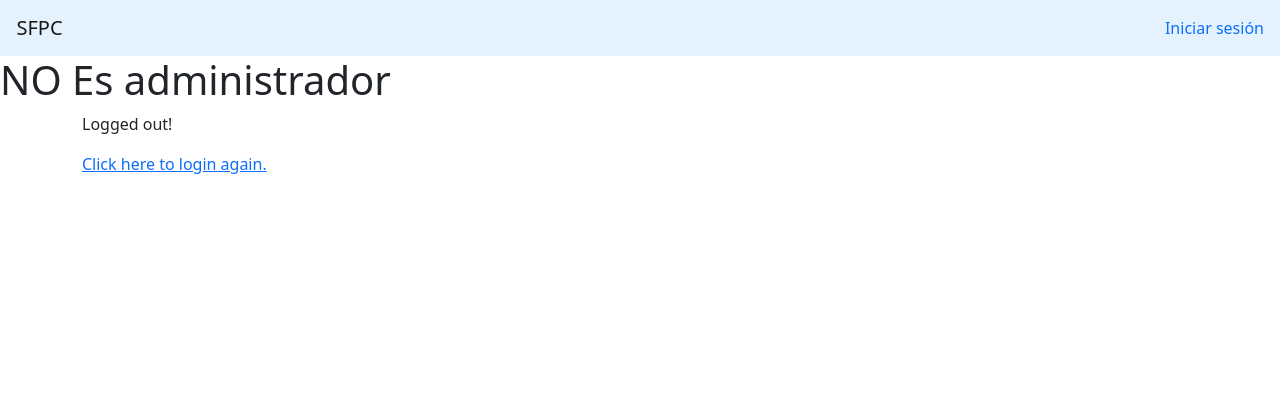
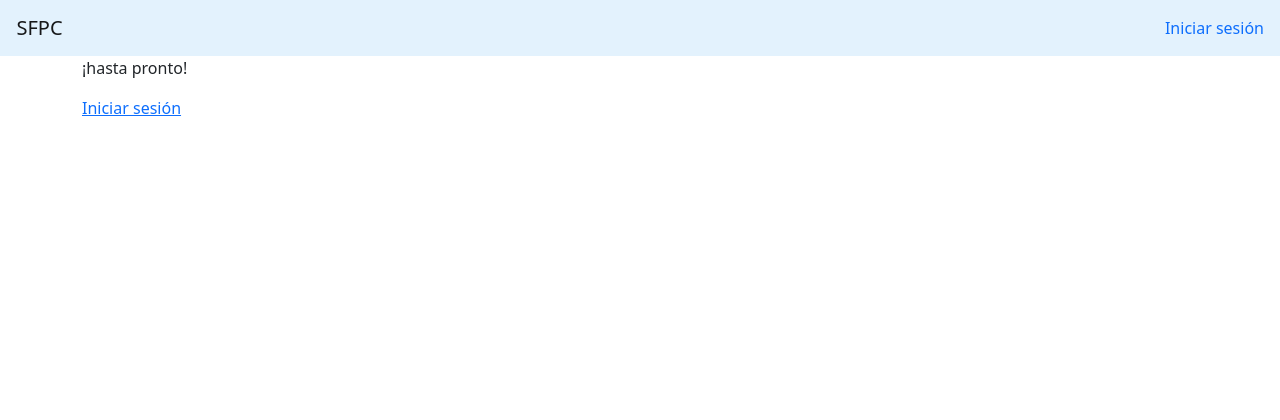
Before and after one commit to FFloresM/remoto, a Django app: page /accounts/logout/ in a window 1280 px wide. Shown: the top 420 px of the page. Run offline with Django 3.2, Linux system fonts and the light colour scheme; some libraries are stand-ins or nearby versions.

Commit message:
root url

```diff
--- a/remoto/urls.py
+++ b/remoto/urls.py
@@ -17,6 +17,7 @@ from django.contrib import admin
 from django.urls import path, include
 from django.conf import settings
 from django.conf.urls.static import static
+from django.views.generic import RedirectView
 
 admin.site.site_header = 'Gestión de datos y administación de usuarios SFPC'
 
@@ -25,4 +26,5 @@ urlpatterns = [
     path('app/', include('app.urls', namespace='app')),
     path('appremoto/', include('appremoto.urls', namespace='appremoto')),
     path('accounts/', include('django.contrib.auth.urls')),
+    path('', RedirectView.as_view(url='/appremoto/', permanent=True)),
 ] + static(settings.MEDIA_URL, document_root=settings.MEDIA_ROOT)
--- a/templates/base_generic.html
+++ b/templates/base_generic.html
@@ -36,19 +36,21 @@
           </div>
           {%endif%}
         </div>
-        {% if user.is_authenticated %}
-        <span class="navbar-text">Usiario: {{ user.get_username }}</span>
-     <a class="nav-link" href="{% url 'logout'%}?next={{request.path}}">Cerrar sesión</a>
-   {% else %}
-     <a class="nav-link" href="{% url 'login'%}">Iniciar sesión</a>
-   {% endif %}
+        {% if user.is_authenticated%}
+          {% if user|has_group:'Administrador' %}
+            <span class="navbar-text">Administrador: {{ user.get_username }}</span>
+          {% elif user|has_group:'Cliente'%}
+            <span class="navbar-text">Cliente: {{ user.get_username }}</span>
+          {% elif user|has_group:'Fiscalizador'%}
+            <span class="navbar-text">Fiscalizador: {{ user.get_username }}</span>
+          {% endif %}
+          <a class="nav-link" href="{% url 'logout'%}">Cerrar sesión</a>
+        {% else %}
+          <a class="nav-link" href="{% url 'login'%}">Iniciar sesión</a>
+        {% endif %}
       </nav>
     {% endblock %}
-    {% if user|has_group:'Administrador' %}
-      <h1> Es administrador </h1>
-    {% else %}
-      <h1>NO Es administrador </h1>
-    {% endif %}
+
     {% block content %}
       <div class="container">
         {% block page_content %}
--- a/templates/registration/logged_out.html
+++ b/templates/registration/logged_out.html
@@ -1,7 +1,7 @@
 {% extends "base_generic.html" %}
 
 {% block page_content %}
-<p>Logged out!</p>
+<p>¡hasta pronto!</p>
 
-<a href="{% url 'login'%}">Click here to login again.</a>
+<a href="{% url 'login'%}">Iniciar sesión</a>
 {% endblock %}
```
Also changed, not shown: db.sqlite3.
